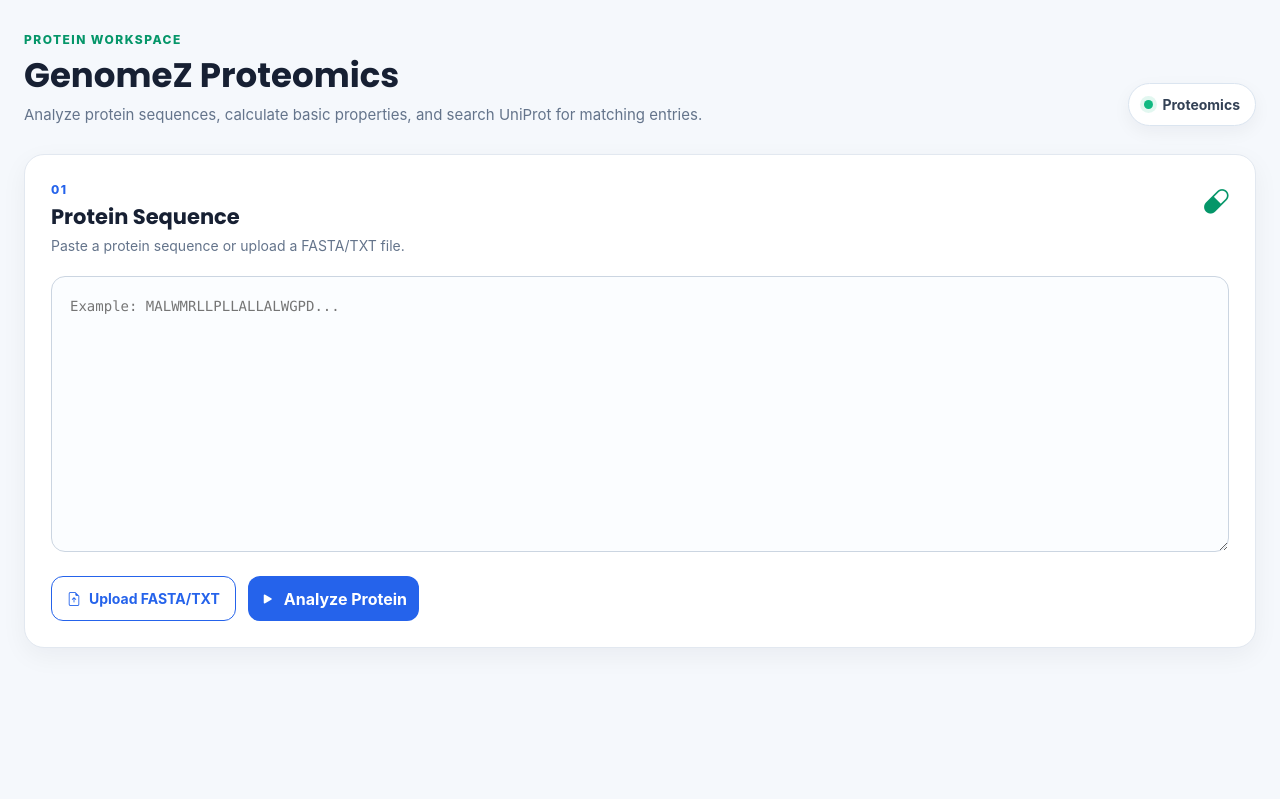
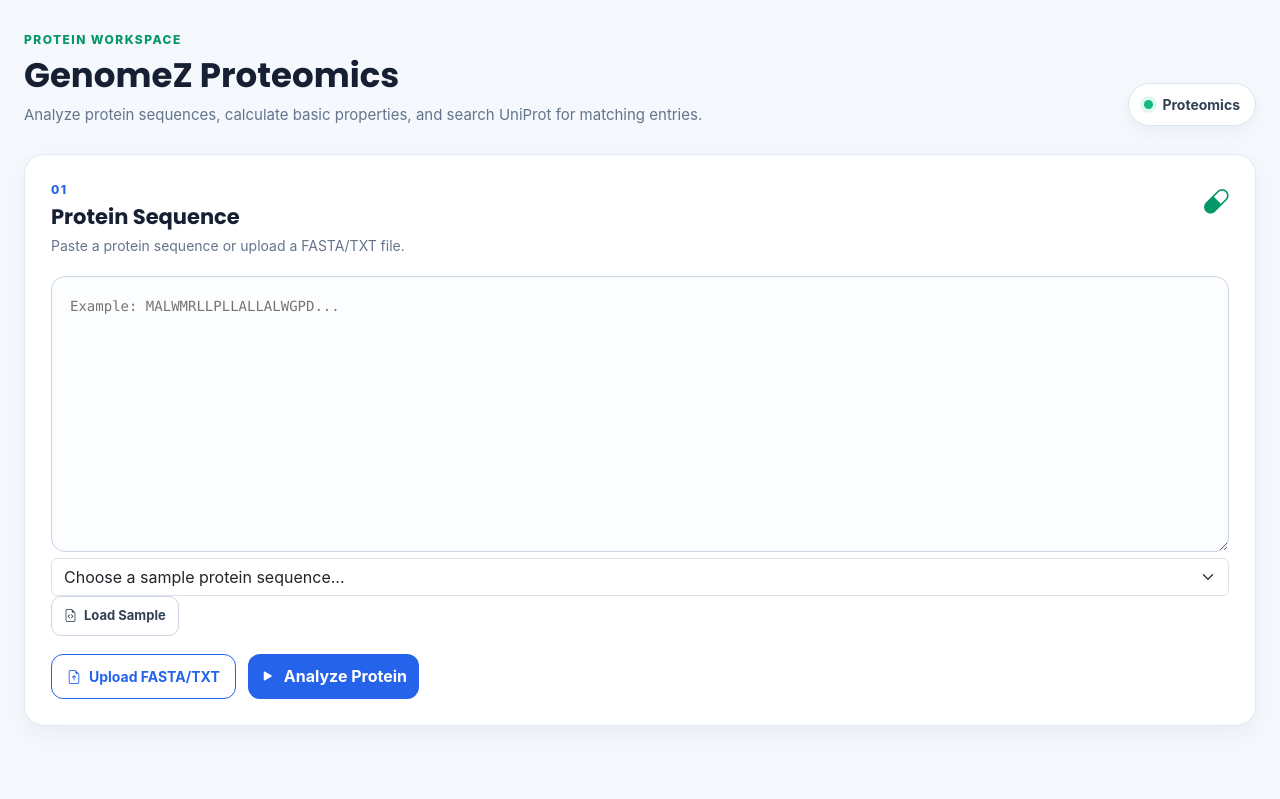
Before and after one commit to adityatiwari-git/GenomeZ, a Django app: page /proteomics/ in a window 1280 px wide. Shown: the part 73-872 px from the top of the page. Run offline with Django 5.2, Linux system fonts and the light colour scheme.

Commit message:
Add protein sample option to proteomics analyzer

```diff
--- a/templates/proteomics/proteomics.html
+++ b/templates/proteomics/proteomics.html
@@ -40,6 +40,17 @@
                     class="sequence-box"
                     rows="10"
                     placeholder="Example: MALWMRLLPLLALLALWGPD...">{{ sequence }}</textarea>
+
+                <div class="sample-sequence-row">
+                    <select class="form-select" name="sample_sequence" aria-label="Choose a sample protein sequence">
+                        <option value="">Choose a sample protein sequence...</option>
+                        <option value="protein">Protein sample</option>
+                    </select>
+                    <button type="submit" name="action" value="load_sample" class="secondary-button">
+                        <i class="bi bi-file-earmark-code"></i>
+                        Load Sample
+                    </button>
+                </div>
 
                 <div class="upload-actions">
                     <label class="upload-button">
```
